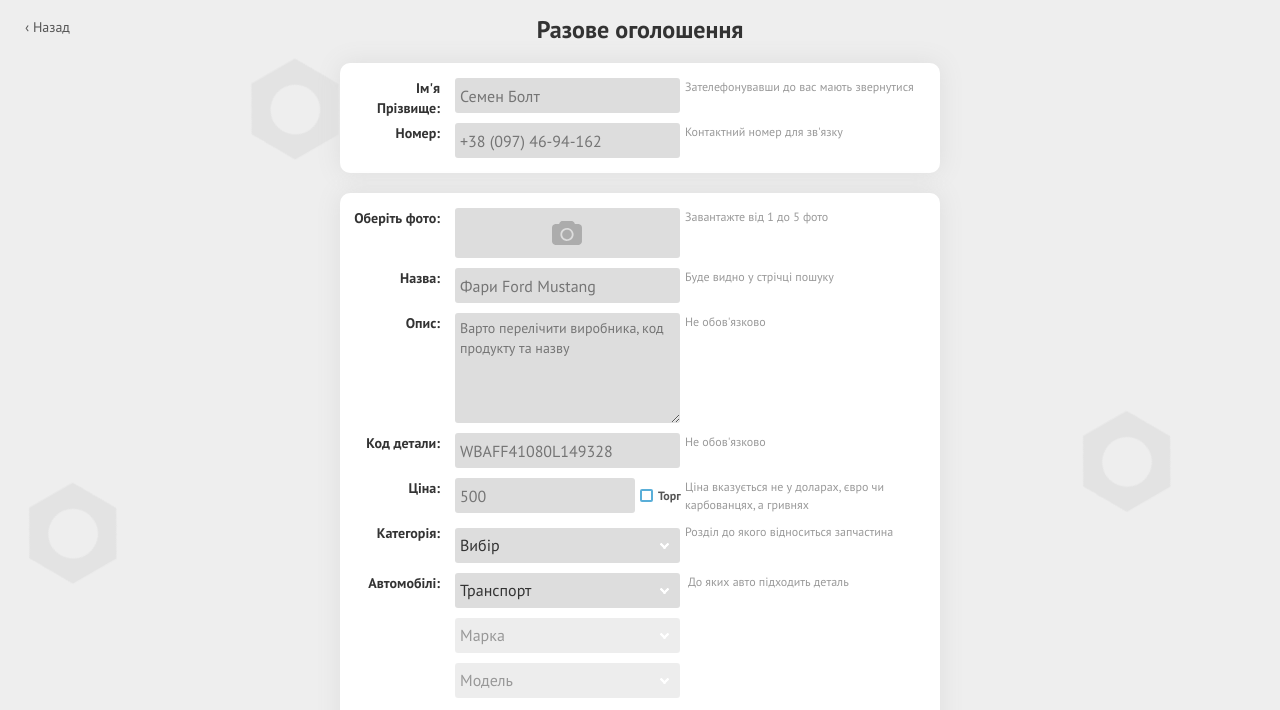
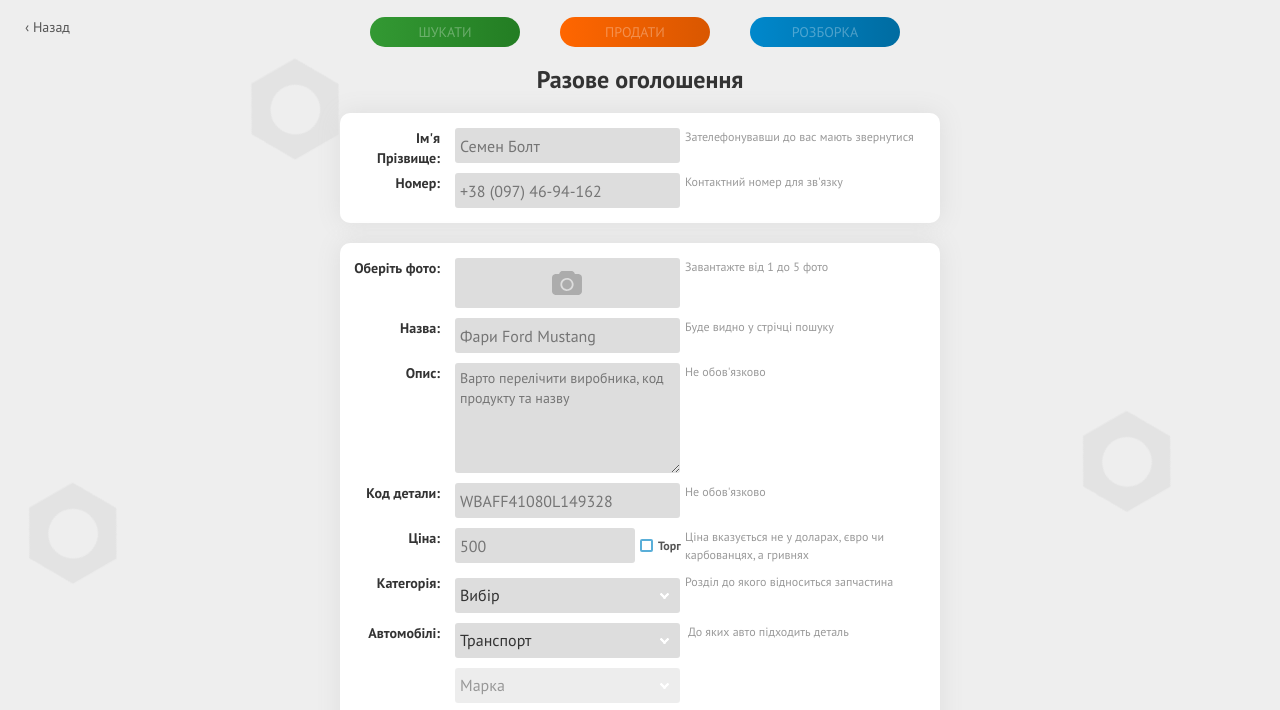
Before and after one commit to kobetsmatviy/xbolt, a plain HTML site: page once.html in a window 1280 px wide. Shown: the part 38-748 px from the top of the page. Drawn offline with nearby package versions, Linux system fonts and the light colour scheme.

Commit message:
create block with three offers to form page, that switch type of post

```diff
--- a/once.html
+++ b/once.html
@@ -26,6 +26,20 @@
     <a href="authorization.html"><span id="back">&lsaquo; Назад</span></a>
     <main class="clearfix">
         <article class="col-xs-12 col-sm-10 col-sm-offset-1 col-md-8 col-md-offset-2 col-lg-8 col-lg-offset-2">
+            <div id="offerType">
+                <label class="offerSearch">
+                    <input type="radio" name="offer" />
+                    <span>ШУКАТИ</span>
+                </label>
+                <label class="offerSale">
+                    <input type="radio" name="offer" />
+                    <span>ПРОДАТИ</span>
+                </label>
+                <label class="offerExplore">
+                    <input type="radio" name="offer" />
+                    <span>РОЗБОРКА</span>
+                </label>
+            </div>
             <h1>Разове оголошення</h1>
             <form id="formOnce" method="POST" action="">
                 <div class="formRow">
--- a/styles/form.less
+++ b/styles/form.less
@@ -2,9 +2,13 @@
 @import "variables";
 
 // Version for a PK
-body {
 main {
     min-height: 600px;
+
+    article {
+        display: flex;
+        flex-direction: column;
+    }
 }
 
 h1 {
@@ -12,12 +16,70 @@ body {
     text-align: center;
     color: #333;
 }
+
+#offerType {
+    display: flex;
+    flex-direction: row;
+    justify-content: space-evenly;
+    max-width: 600px;
+    width: 100%;
+    margin: 0 auto;
+    margin-top: 20px;
+
+    label {
+        display: flex;
+        justify-content: center;
+        align-items: center;
+        min-width: 150px;
+        height: 30px;
+        margin-bottom: 0;
+        margin-right: 10px;
+        font-weight: normal;
+        border-radius: 15px;
+        background-color: #AAA;
+        color: #FFF;
+        box-shadow: 0 0 0 0 rgba(0, 0, 0, 0.3);
+        transition: all .2s ease-in-out;
+        cursor: pointer;
+
+        input {
+            display: none;
+
+            &:checked + span {
+                opacity: 1;
+                color: #FFF !important;
+            }
+        }
+
+        span {
+            opacity: .3;
+        }
+
+        &:hover {
+            box-shadow: 0 0 0 4px rgba(0, 0, 0, 0.05);
+            transition: all .2s ease-in-out;
+        }
+    }
+
+    .offerSearch {
+        background-color: #393;
+        background-image: linear-gradient(to right,#393,#237d23);
+    }
+    .offerSale {
+        background-color: #f60;
+        background-image: linear-gradient(to right,#f60,#d95700);
+    }
+    .offerExplore {
+        background-color: #0088cc;
+        background-image: linear-gradient(to right,#0088cc,#006ca1);
+    }
 }
 
 form:not([id='filter']) {
     display: flex;
     flex-direction: column;
     max-width: 600px;
+    width: 100%;
     padding: 10px;
     margin: 0 auto;
     margin-bottom: 20px;
--- a/styles/style.less
+++ b/styles/style.less
@@ -444,7 +444,6 @@ footer {
 }
 
 // @charset "utf-8";
-
 // Version for a smartphone
 @media (max-width: 767px) {
     header article {
```
Also changed, not shown: styles/form.css, styles/main.less (line endings or trailing spaces). Lines whose indentation alone changed are shown as unchanged.
